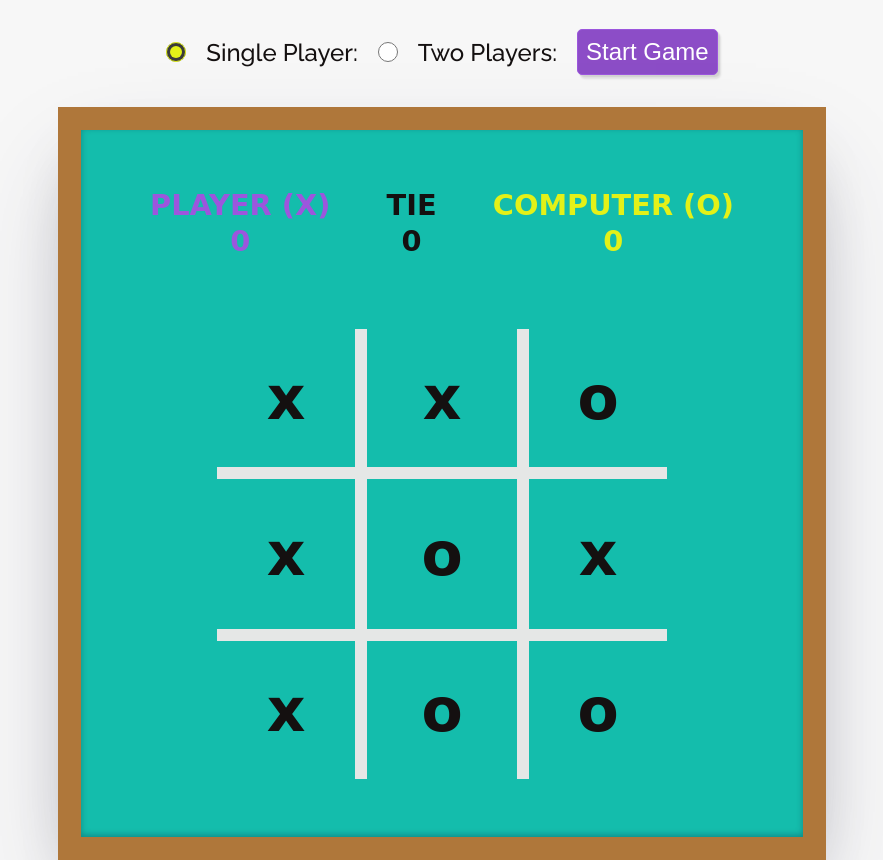
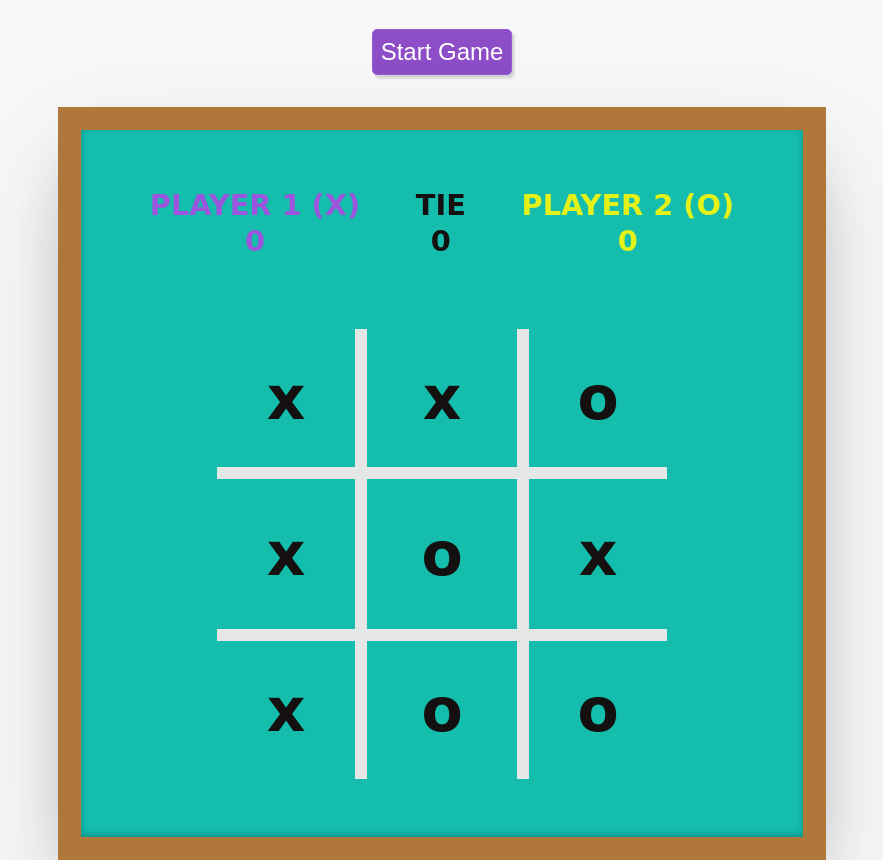
Before and after one commit to SamreenKausar/Tic-Tac-Toe, a website: page index.html in a window 1280 px wide. Shown: the part 59-919 px from the top of the page, without its empty margins (198-1081 px from the left). Drawn offline with Linux system fonts and the light colour scheme; a web font is replaced by a local one.

Commit message:
changed the name of the player

```diff
--- a/index.html
+++ b/index.html
@@ -11,22 +11,18 @@
 <body>
     <h1>Tic Tac Toe</h1>
     <div class="gameControl">
-        <input class ="radio" id ="single"type="radio" name="radio" value="1" checked>
-        <label for="single">Single Player: </label>
-        <input class ="radio" id ="two"type="radio" name="radio" value="2">
-        <label for="two">Two Players: </label>
         <input id= "startGame" type="button" value="Start Game">
     </div>
    <div class="gameBoard">
 
         <div class="scores">
-            <p class="player colorX">player (X)
+            <p class="player colorX">player 1 (X)
                 <span> 0</span>
             </p>
             <p class="tie">tie
                 <span>0</span>
             </p>
-            <p class="player colorO">computer (O)
+            <p class="player colorO">Player 2 (O)
                 <span>0</span>
             </p>
         </div>
```
